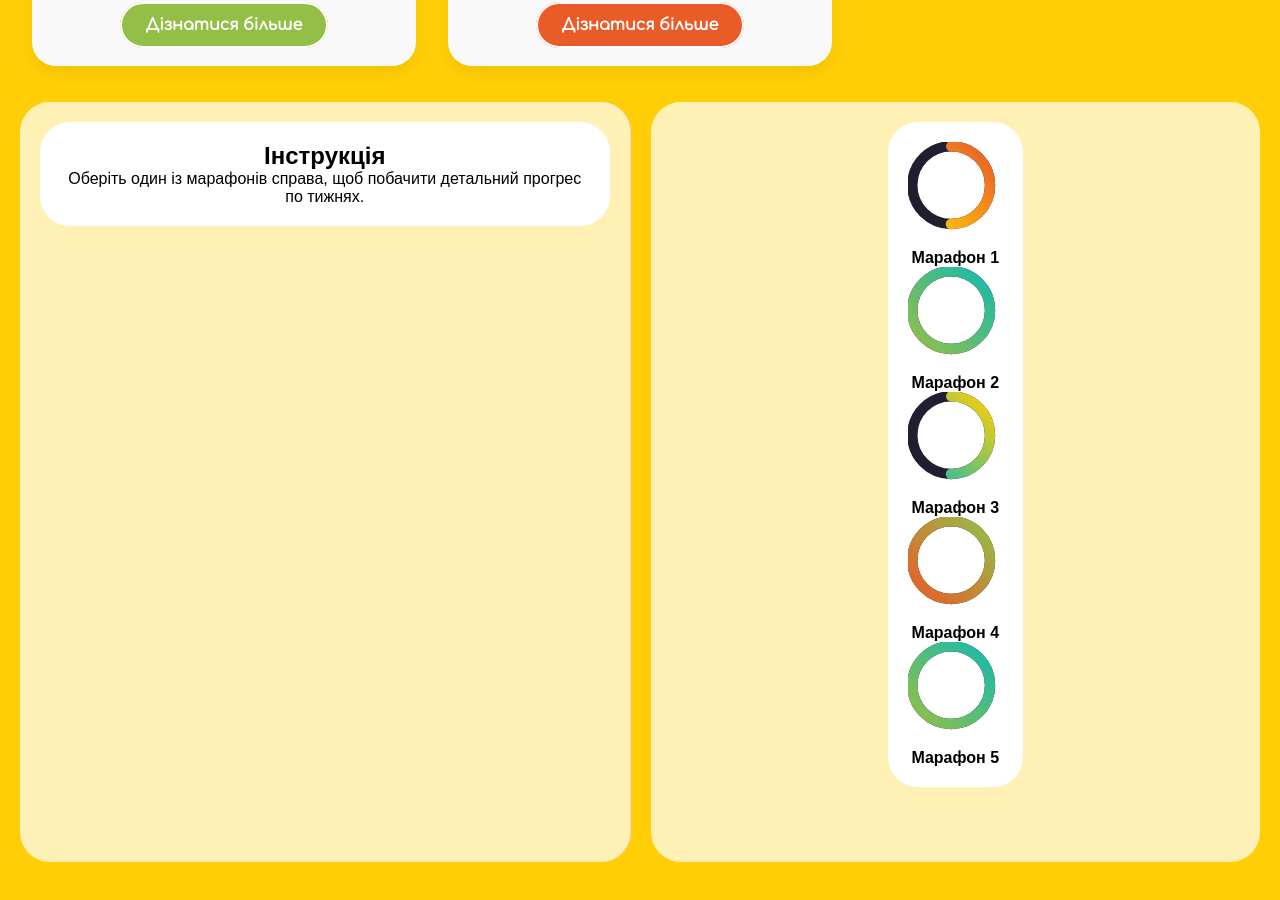
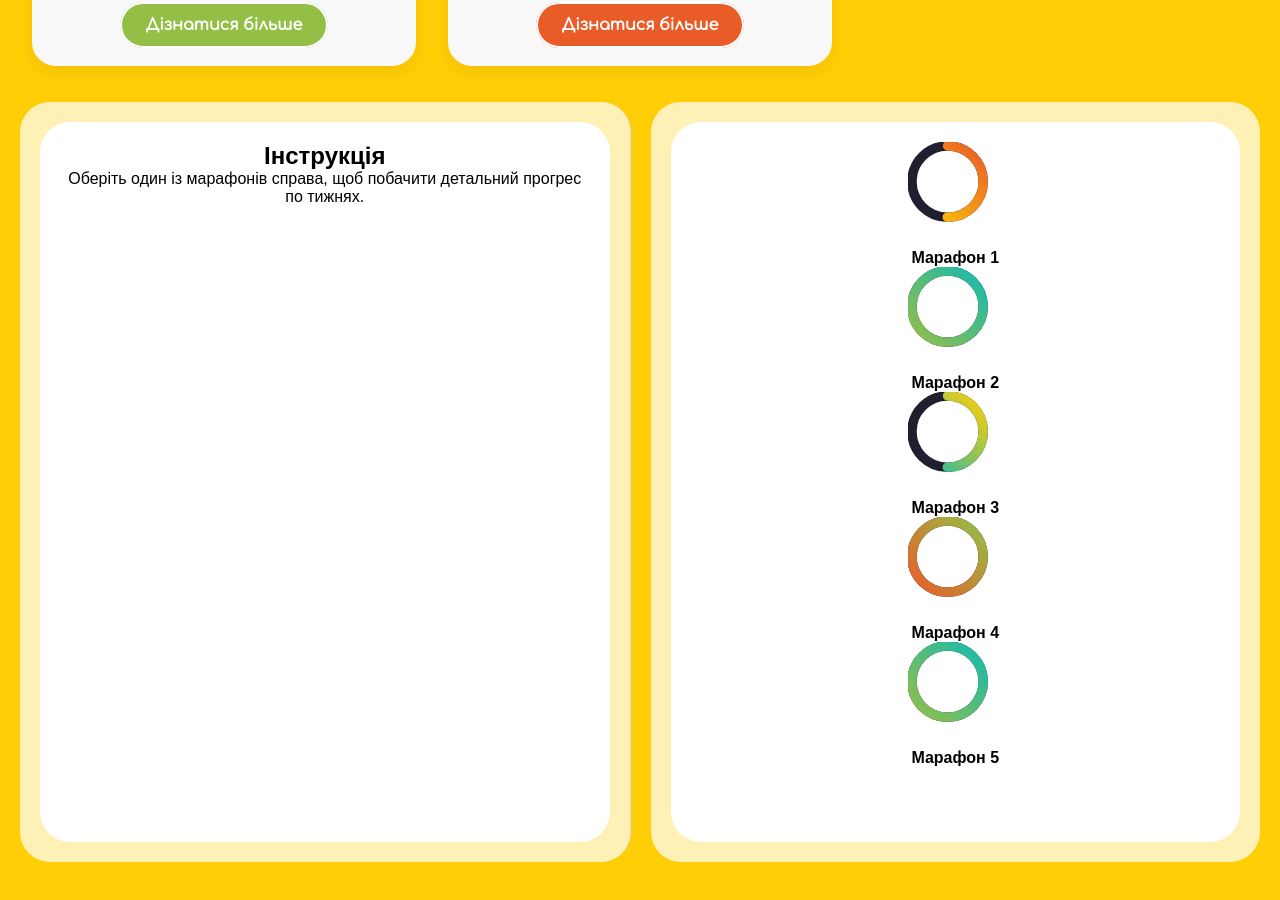
Before and after one commit to slava-bos-top/FivOneSite, a React (Create React App) app: page / in a window 1280 px wide. Shown: the part 2687-3587 px from the top of the page. Built offline with nearby package versions, Linux system fonts and the light colour scheme.

Commit message:
update 3

```diff
--- a/src/components/statistics/Statistics.jsx
+++ b/src/components/statistics/Statistics.jsx
@@ -47,7 +47,7 @@ function CircularProgress({ percentage, colors }) {
   const strokeDashoffset = strokeDasharray * (1 - percentage / 100);
 
   return (
-    <svg width="95" height="95" viewBox="0 0 110 110">
+    <svg width="95" height="95" viewBox="0 0 120 120">
       <defs>
         <linearGradient id={`grad-${colors[0]}`} x1="0%" y1="0%" x2="100%" y2="100%">
           <stop offset="0%" stopColor={colors[0]} />
@@ -102,7 +102,7 @@ function SplitScreen() {
         borderRight: "1px solid #ddd",
         borderRadius: "30px"
       }}>
-        <div style={{padding: "20px", backgroundColor: "#fff", borderRadius: "30px"}}>
+        <div style={{ width: "100%", height: "100%", padding: "20px", backgroundColor: "#fff", borderRadius: "30px"}}>
             {selectedMarathon ? (
             <>
                 <h2>{selectedMarathon.title}</h2>
@@ -150,7 +150,7 @@ function SplitScreen() {
         backgroundColor: "rgba(255, 255, 255, 0.7)",
         borderRadius: "30px"
       }}>
-        <div style={{padding: "20px", backgroundColor: "#fff", borderRadius: "30px"}}>
+        <div style={{width: "100%", height: "100%", padding: "20px", backgroundColor: "#fff", borderRadius: "30px"}}>
             {marathonsData.map((marathon, index) => {
             const totalLessons = marathon.weeks.flatMap(w => w.lessons).length;
             const completedLessons = marathon.weeks.flatMap(w => w.lessons.filter(l => l.completed)).length;
```
